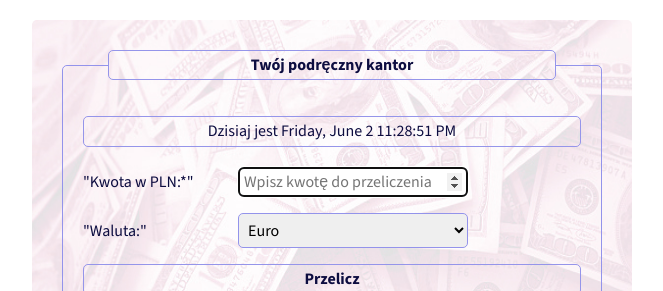
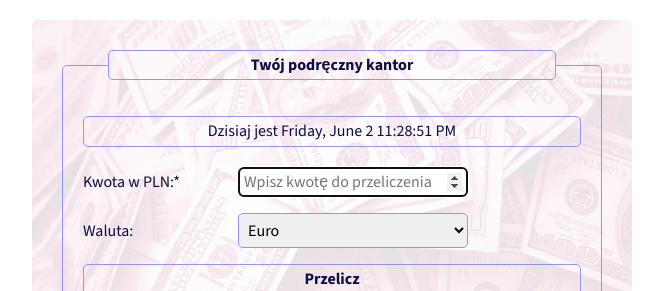
Before and after one commit to DominikaBuczekSzkowron/currency-converter-react, a React (Create React App) app: page / in a window 1280 px wide. Shown: the top 291 px of the page, without its empty margins (308-971 px from the left). Built offline with nearby package versions, Linux system fonts and the light colour scheme.

Commit message:
correct descriptions

```diff
--- a/src/Form/CurrencySelector/CurrencySelector.js
+++ b/src/Form/CurrencySelector/CurrencySelector.js
@@ -1,7 +1,7 @@
 export const CurrencySelector = ({ currencies, onSelectChange }) => {
   return (
     <label>
-      <span className="form__labelText">"Waluta:"</span>
+      <span className="form__labelText">Waluta:</span>
       <select onChange={onSelectChange} className="form__fieldsetInput">
         {currencies.map((currency) => (
           <option key={currency.name} value={currency.symbol}>
--- a/src/Form/InputAmount/InputAmount.js
+++ b/src/Form/InputAmount/InputAmount.js
@@ -1,7 +1,7 @@
 export function InputAmount({ onChange }) {
   return (
     <label>
-      <span className="form__labelText">"Kwota w PLN:*"</span>
+      <span className="form__labelText">Kwota w PLN:*</span>
       <input
         onChange={(event) => onChange(event.target.value)}
         className="form__fieldsetInput"
```
